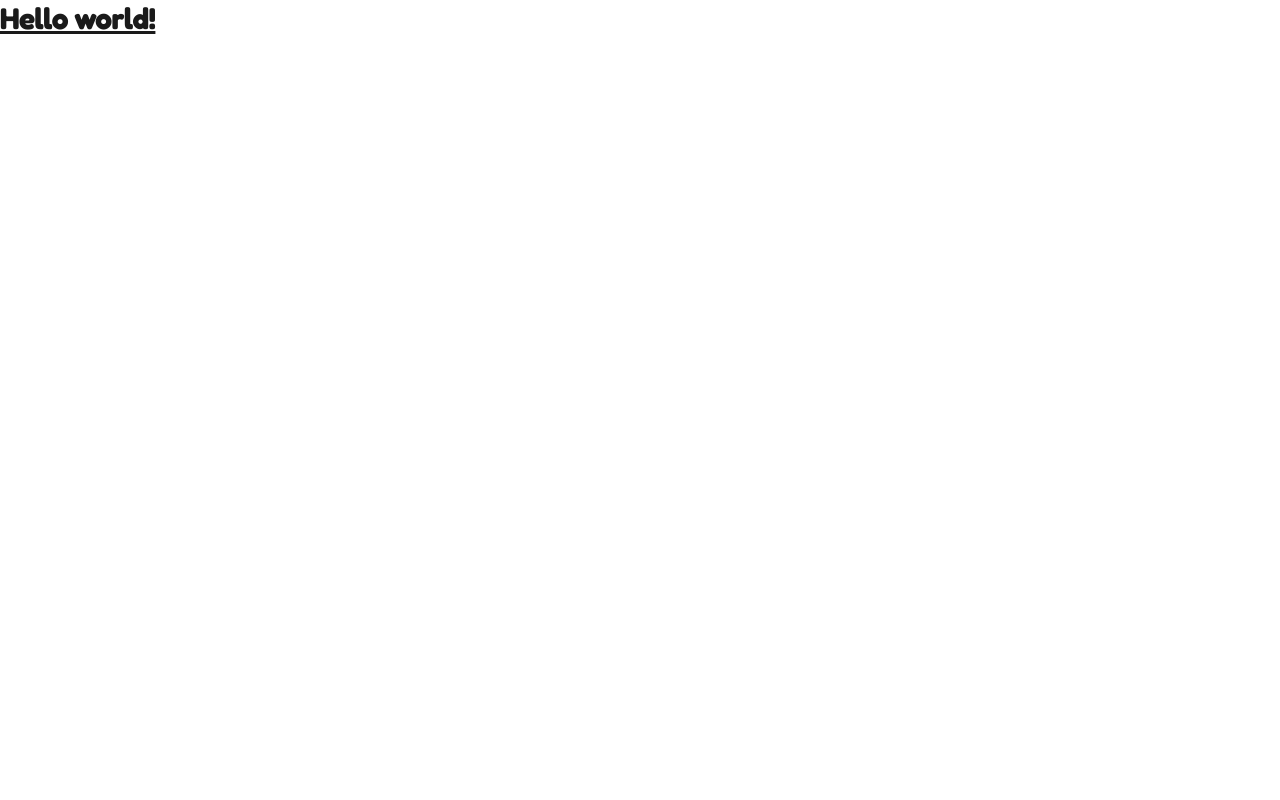
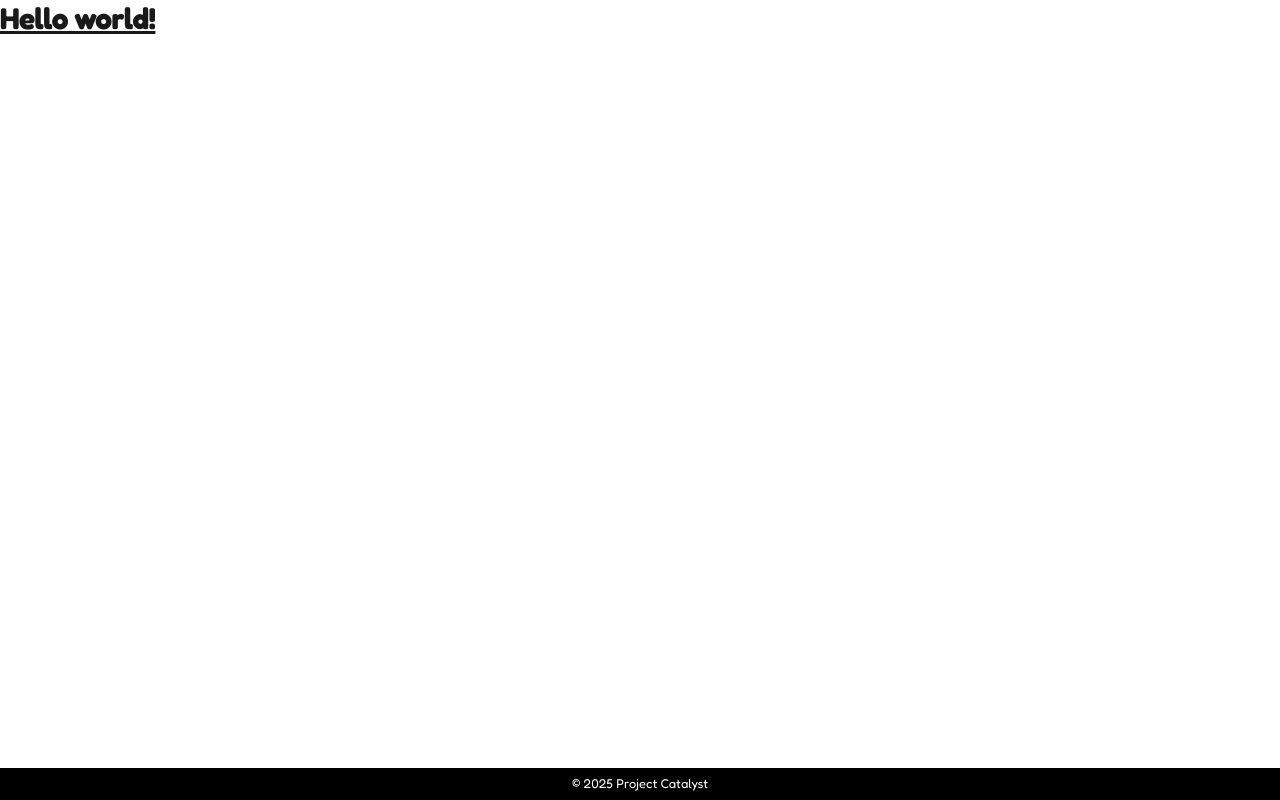
Before and after one commit to faizscripts/project-catalyst, a Next.js app in the folder frontend/: page / in a window 1280 px wide. Built offline with nearby package versions, Linux system fonts and the light colour scheme.

Commit message:
feat(frontend): add footer

```diff
--- a/frontend/app/layout.tsx
+++ b/frontend/app/layout.tsx
@@ -1,6 +1,7 @@
 import { Fredoka } from 'next/font/google';
 import type { Metadata } from 'next';
 import '@/styles/main.scss';
+import Footer from '@/components/layout/footer';
 
 const fredoka = Fredoka({
     subsets: ['latin'],
@@ -31,9 +32,13 @@ export default function RootLayout({
 }>): React.JSX.Element {
   return (
     <html lang="en">
-      <body
-        className={ `${fredoka.variable} antialiased` }>
-        { children }
+      <body className={ `${fredoka.variable} antialiased` }>
+          <div className="site-container">
+              <div className="full-height">
+                  { children }
+              </div>
+              <Footer />
+          </div>
       </body>
     </html>
   );
--- /dev/null
+++ b/frontend/components/layout/footer/footer.module.scss
@@ -0,0 +1,13 @@
+@use "@/styles/base/variables";
+@use "@/styles/base/mixins";
+
+.wrapper {
+  @include mixins.flex-center;
+  padding: variables.$space-xs;
+  background-color: variables.$color-black;
+}
+
+.text {
+  color: variables.$color-white;
+  font-size: variables.$text-xs;
+}
--- /dev/null
+++ b/frontend/components/layout/footer/index.tsx
@@ -0,0 +1,11 @@
+import styles from './footer.module.scss';
+
+export default function Footer(): React.JSX.Element {
+    const currentYear = new Date().getFullYear();
+
+    return (
+        <div className={ styles.wrapper }>
+            <span className={ styles.text }>© { currentYear } Project Catalyst</span>
+        </div>
+    );
+}
--- a/frontend/package.json
+++ b/frontend/package.json
@@ -6,8 +6,8 @@
     "dev": "next dev",
     "build": "next build",
     "start": "next start",
-    "lint": "eslint app lib --ext .ts,.tsx",
-    "lint:fix": "eslint app lib --ext .ts,.tsx --fix"
+    "lint": "eslint app lib components --ext .ts,.tsx",
+    "lint:fix": "eslint app lib components --ext .ts,.tsx --fix"
   },
   "dependencies": {
     "next": "16.0.0",
--- a/frontend/styles/base/_mixins.scss
+++ b/frontend/styles/base/_mixins.scss
@@ -0,0 +1,12 @@
+@mixin full-height {
+  display: flex;
+  flex-direction: column;
+  flex: 1;
+  min-height: 0;
+}
+
+@mixin flex-center {
+  display: flex;
+  justify-content: center;
+  align-items: center;
+}
--- a/frontend/styles/main.scss
+++ b/frontend/styles/main.scss
@@ -15,3 +15,19 @@ html, body {
   background-color: $color-white;
   color: $color-text-primary;
 }
+
+.site-container {
+  display: flex;
+  flex-direction: column;
+  height: 100vh;
+}
+
+@layer utilities {
+  .full-height {
+    @apply flex flex-col flex-1 min-h-0;
+  }
+
+  .flex-center {
+    @apply flex justify-center items-center;
+  }
+}
```
